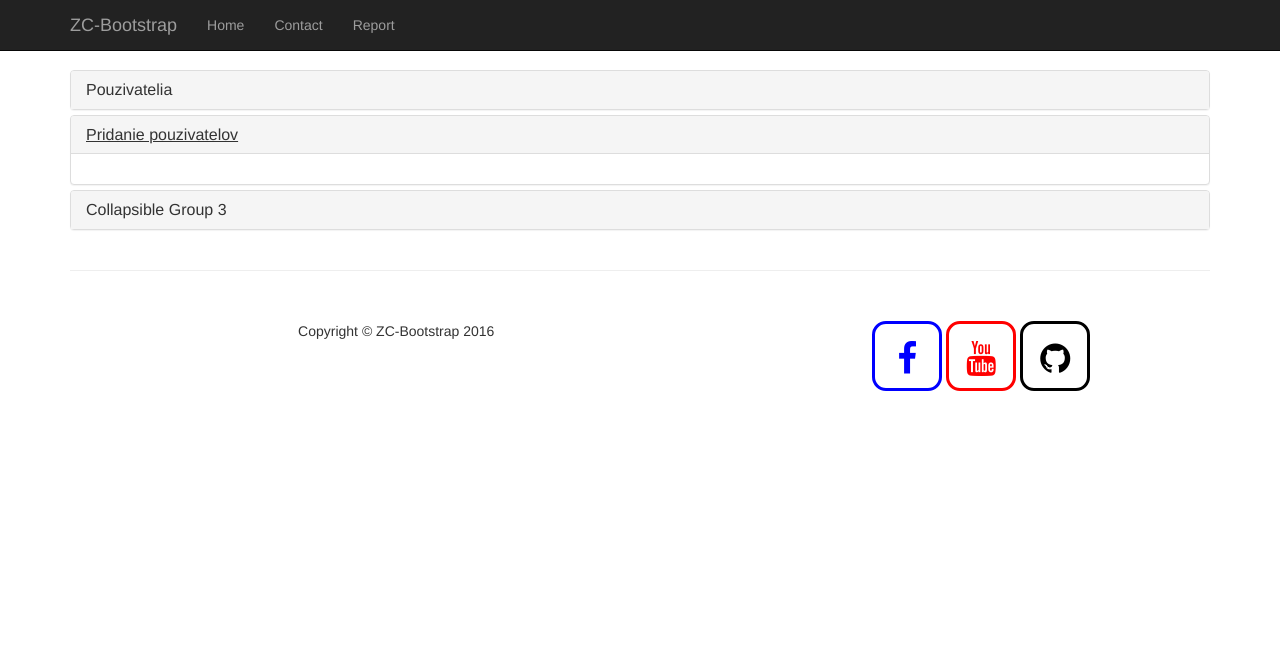
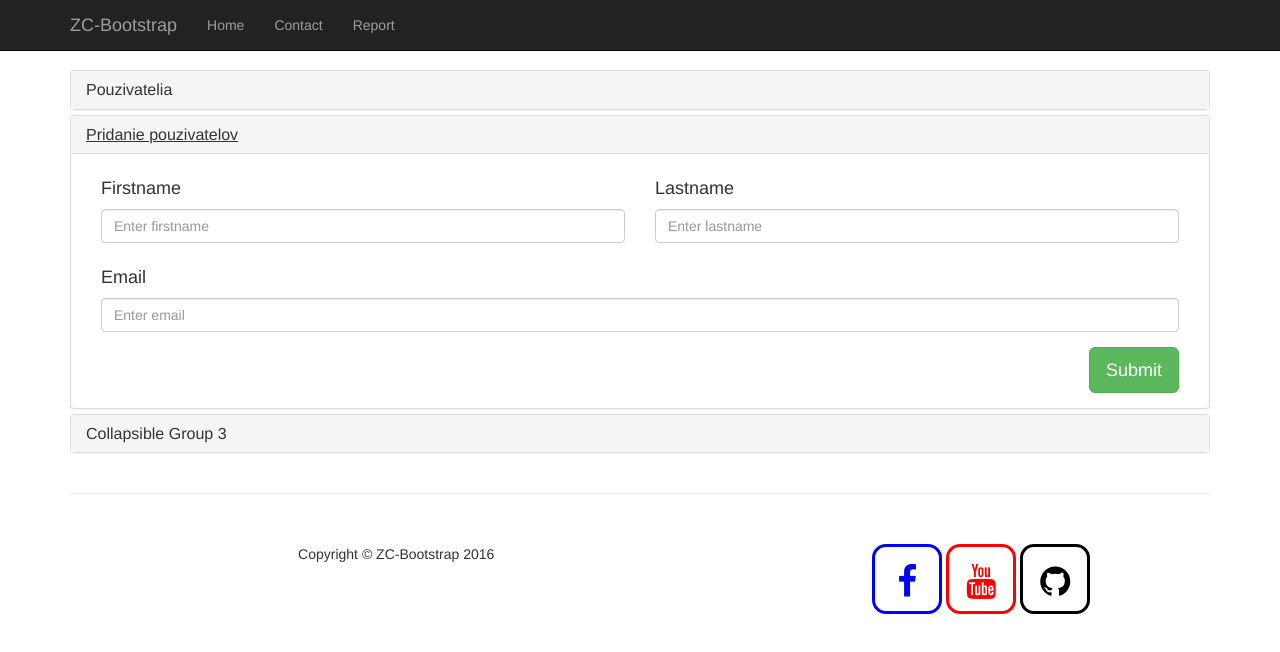
Before and after one commit to sajben94/ZC-Bootstrap, a plain HTML site: page report.html in a window 1280 px wide. Both pictures are taken after a click on the link "Pridanie pouzivatelov". Drawn offline with Linux system fonts and the light colour scheme.

Commit message:
Pridanie formularu

```diff
--- a/report.html
+++ b/report.html
@@ -134,7 +134,20 @@
             </div>
             <div id="collapse2" class="panel-collapse collapse">
               <div class="panel-body">
-
+                <div class="form-group col-sm-6">
+                    <label for="name" class="h4">Firstname</label>
+                    <input type="text" class="form-control" id="name" placeholder="Enter firstname" required>
+                </div>
+                <div class="form-group col-sm-6">
+                    <label for="name" class="h4">Lastname</label>
+                    <input type="text" class="form-control" id="name" placeholder="Enter lastname" required>
+                </div>
+                <div class="form-group col-sm-12">
+                    <label for="name" class="h4">Email</label>
+                    <input type="text" class="form-control" id="name" placeholder="Enter email" required>
+                </div>
+                <div class="col-sm-12"><button type="submit" id="form-submit" class="btn btn-success btn-lg pull-right ">Submit</button>
+                <div id="msgSubmit" class="h3 text-center hidden">Message Submitted!</div></div>
 
               </div>
             </div>
```
